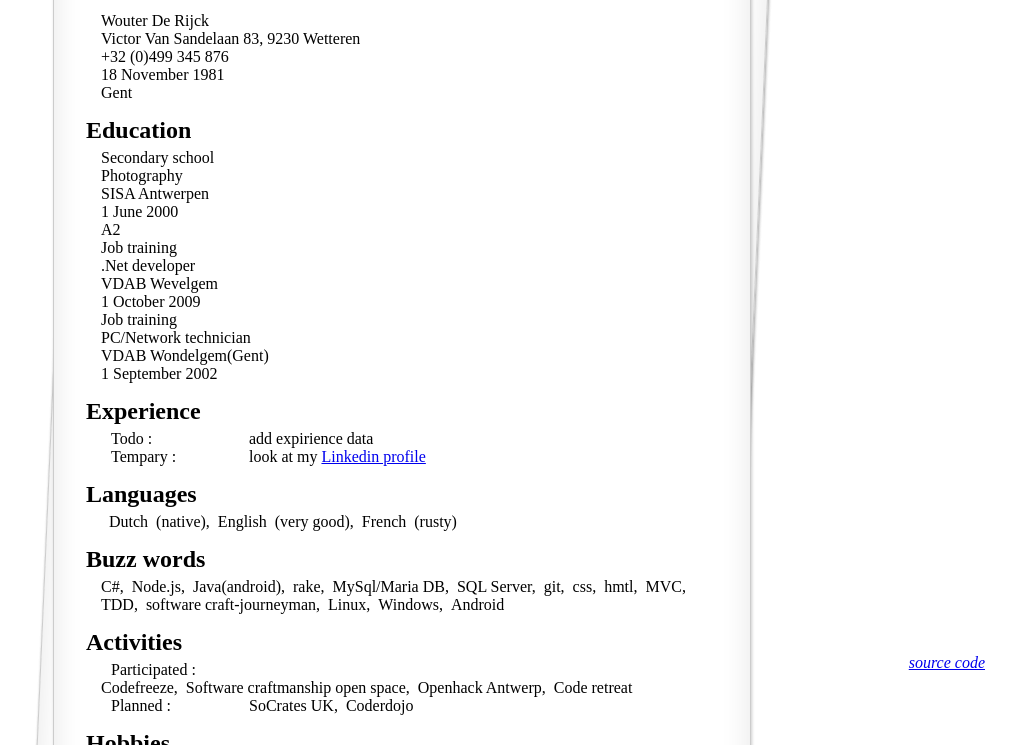
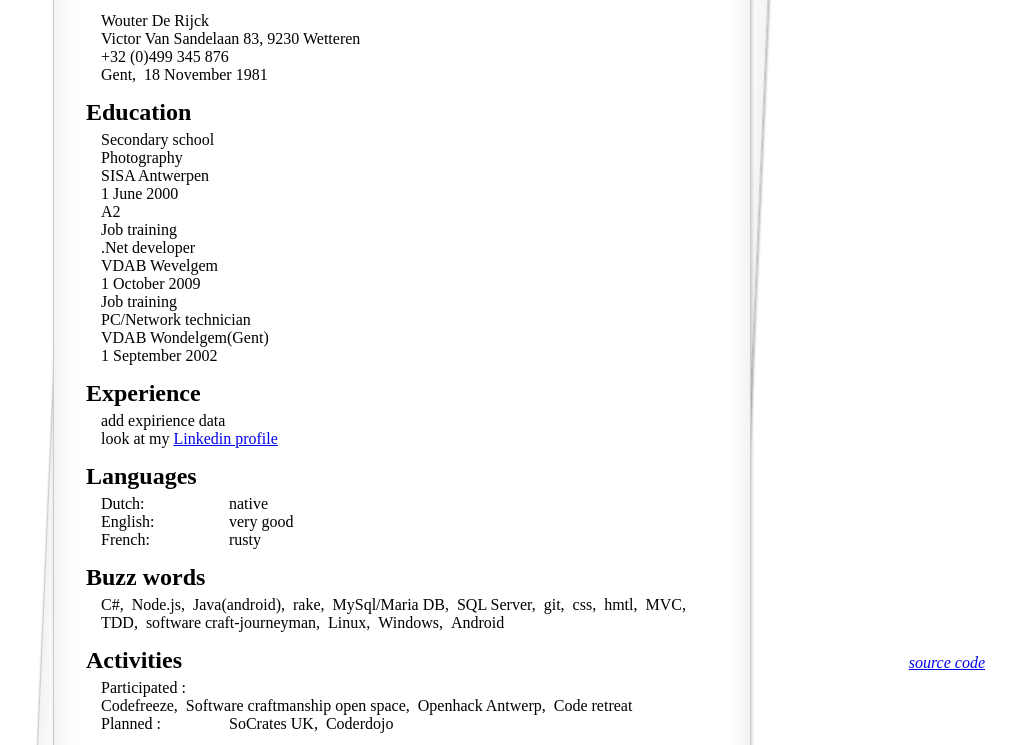
Before and after one commit to ridingwolf/ridingwolf.github.io, a plain HTML site: page index.html in a window 1280 px wide. Shown: the part 114-859 px from the top of the page, without its empty margins (271-1280 px from the left). Drawn offline with Linux system fonts and the light colour scheme.

Commit message:
restructured html to support better css manipulation

```diff
--- a/css/languages.css
+++ /dev/null
@@ -1,20 +0,0 @@
-.section.languages .name {
-	display: none;
-}
-
-.section.languages .object-item {
-	clear: none;
-	margin-left: 0.5em;
-}
-
-.section.languages .object-item:nth-child(odd) .content::before {
-	content: '(';
-}
-
-.section.languages .object-item:nth-child(odd) .content::after {
-	content: '),';
-}
-
-.section.languages .object-item:last-child .content::after {
-	content: ')';
-}
--- a/css/main.css
+++ b/css/main.css
@@ -1,10 +1,7 @@
 @import url('spinner.css');
 @import url('paperlook.css');
 @import url('print.css') print;
-/* sections */
-@import url('personaldata.css');
-@import url('education.css');
-@import url('languages.css');
+@import url('sectionSpecific.css');
 
 #resume {
 	margin: 0 25%;
@@ -27,16 +24,15 @@ h1 {
 	margin: 5px -15px;
 }
 
-.object-item {
+.object-property {
 	clear: both;
 }
 
-.object-item .object-item .name {
+.object .object-property .name {
 	display: none;
 }
 
 .name {
-	margin: 0 10px;
 	clear: left;
 	width: 8em;
 }
@@ -48,6 +44,10 @@ h1 {
 .simple-list .item {
 	display: inline-block;
 	margin-right: 0.5em;
+}
+
+.complex-list .object {
+	clear: left;
 }
 
 .simple-list .item::after {
--- a/css/personaldata.css
+++ /dev/null
@@ -1,6 +0,0 @@
-.section.personal-summary h2 {
-	display: none;
-}
-.section.personal-summary .name {
-	display: none;
-}
--- /dev/null
+++ b/css/sectionSpecific.css
@@ -0,0 +1,4 @@
+@import url('sections/personaldata.css');
+@import url('sections/education.css');
+@import url('sections/languages.css');
+@import url('sections/activities.css');
--- /dev/null
+++ b/css/sections/activities.css
@@ -0,0 +1,3 @@
+.section.activities .object .object-property .name {
+	display: block;
+}
--- a/css/education.css
+++ b/css/sections/education.css
@@ -2,7 +2,7 @@
 	display: none;
 }
 
-/*.section.education .object-item {
+/*.section.education .object-property {
 	margin-bottom: 2em;
 }
 */
--- /dev/null
+++ b/css/sections/languages.css
@@ -0,0 +1,16 @@
+.section.languages .object-property {
+	clear: none;
+}
+
+.section.languages .object-property .content.language {
+	width: 8em;
+}
+
+.section.languages .object-property .content.language::after {
+	content: ': ';
+}
+
+.section.languages .object-property .content.level {
+	clear: left;
+
+}
--- /dev/null
+++ b/css/sections/personaldata.css
@@ -0,0 +1,29 @@
+.section.personal-summary h2 {
+	display: none;
+}
+
+.section.personal-summary .name {
+	display: none;
+}
+
+.section.personal-summary .content.name {
+	display: block;
+	width: auto;
+}
+
+.section.personal-summary .content.name::after {
+	content: '';
+}
+
+.section.personal-summary .content .object .object-property {
+	clear: none;
+}
+
+.section.personal-summary .content .object .object-property {
+	float: right;
+	margin-right: 0.5em;
+}
+
+.section.personal-summary .content .object .object-property .place::after {
+	content: ',';
+}
--- a/js/show_me_the_data.js
+++ b/js/show_me_the_data.js
@@ -19,6 +19,10 @@ String.prototype.in = function (element) {
 	return element + this + element.replace(/^<([a-z0-9]+).*>$/gi, '</$1>');
 }
 
+String.prototype.toClassName = function(){
+	return this.toLowerCase().replace(/ /, '-');
+}
+
 function setPageTitle(data){
 	document
 		.getElementsByTagName('title')[0]
@@ -38,18 +42,19 @@ function formatArray(data){
 			.render(function(item){ return item.in('<div class="item">'); })
 			.in('<div class="simple-list">');
 
-	return data.render(formatData);
+	return data.render(formatData).in('<div class="complex-list">');
 }
 
 function formatObject(data){
 	if(!data)
 		return '';
 
-	return getKeys(data).render(function (name) {
-		var objContent = name.in('<div class="name">') +
-						formatData(data[name]).in('<div class="content">');
-		return 	objContent.in('<div class="object-item">');
-	});
+	return getKeys(data)
+		.render(function (name) {
+			var objContent = 	name.in('<div class="name ' + name.toClassName() + '">') +
+								formatData(data[name]).in('<div class="content ' + name.toClassName() + '">');
+		return 	objContent.in('<div class="object-property">');
+	}).in('<div class="object">');
 }
 
 function formatString(data){
@@ -79,9 +84,8 @@ function render(data){
 		.innerHTML = 'Curriculum vitae'.in('<h1>') +
 			getKeys(data)
 			.render(function renderSection(name){
-				var className = name.toLowerCase().replace(/ /, '-'),
-				sectionContent = name.in('<h2>') + formatData(data[name]);
-				return 	sectionContent.in('<div class="section '+ className + '">');
+				var sectionContent = name.in('<h2>') + formatData(data[name]);
+				return 	sectionContent.in('<div class="section '+ name.toClassName() + '">');
 		});
 }
 
```
